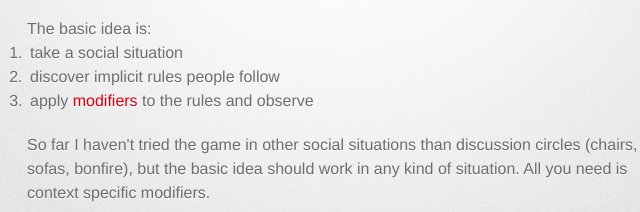
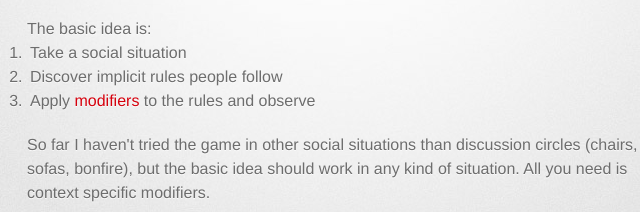
Before and after one commit to jussiholtta/socialrules, a plain HTML site: page index.html in a window 1280 px wide. Shown: the part 283-495 px from the top of the page, 303-943 px from the left. Drawn offline with Linux system fonts and the light colour scheme; a web font is replaced by a local one.

Commit message:
cosmetic fix

```diff
--- a/index.html
+++ b/index.html
@@ -34,9 +34,9 @@
          <p>
          <ol>
          The basic idea is:
-         <li>take a social situation</li>
-         <li>discover implicit rules people follow</li>
-         <li>apply <a href="https://github.com/jussiholtta/socialrules/blob/master/modifiers.txt" target="_blank">modifiers</a> to the rules and observe</li>
+         <li>Take a social situation</li>
+         <li>Discover implicit rules people follow</li>
+         <li>Apply <a href="https://github.com/jussiholtta/socialrules/blob/master/modifiers.txt" target="_blank">modifiers</a> to the rules and observe</li>
          </ol>
 </p>
 <p>So far I haven't tried the game in other social situations than discussion circles (chairs, sofas, bonfire), but the basic idea should work in any kind of situation. All you need is context specific modifiers.</p>
```
